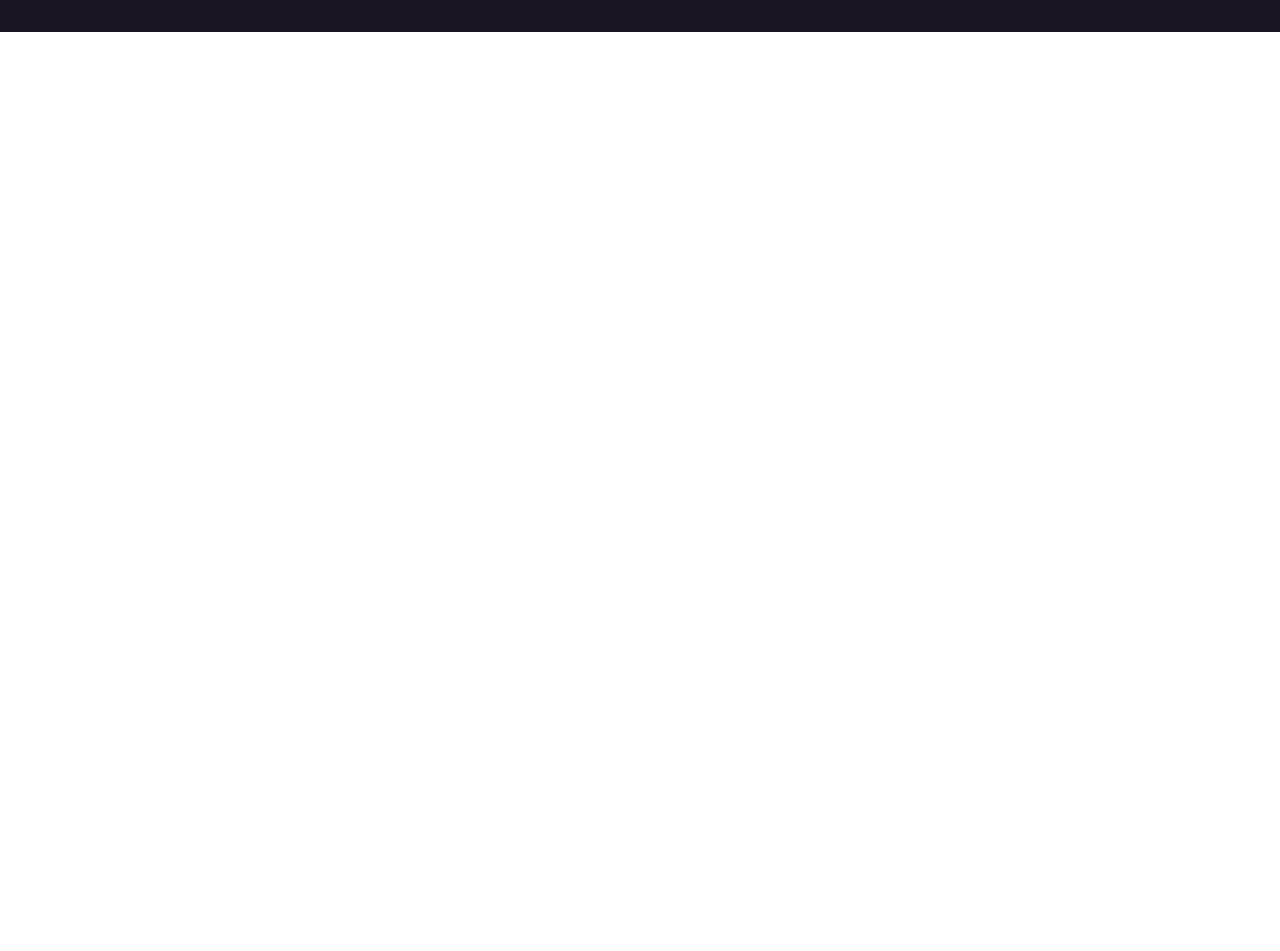
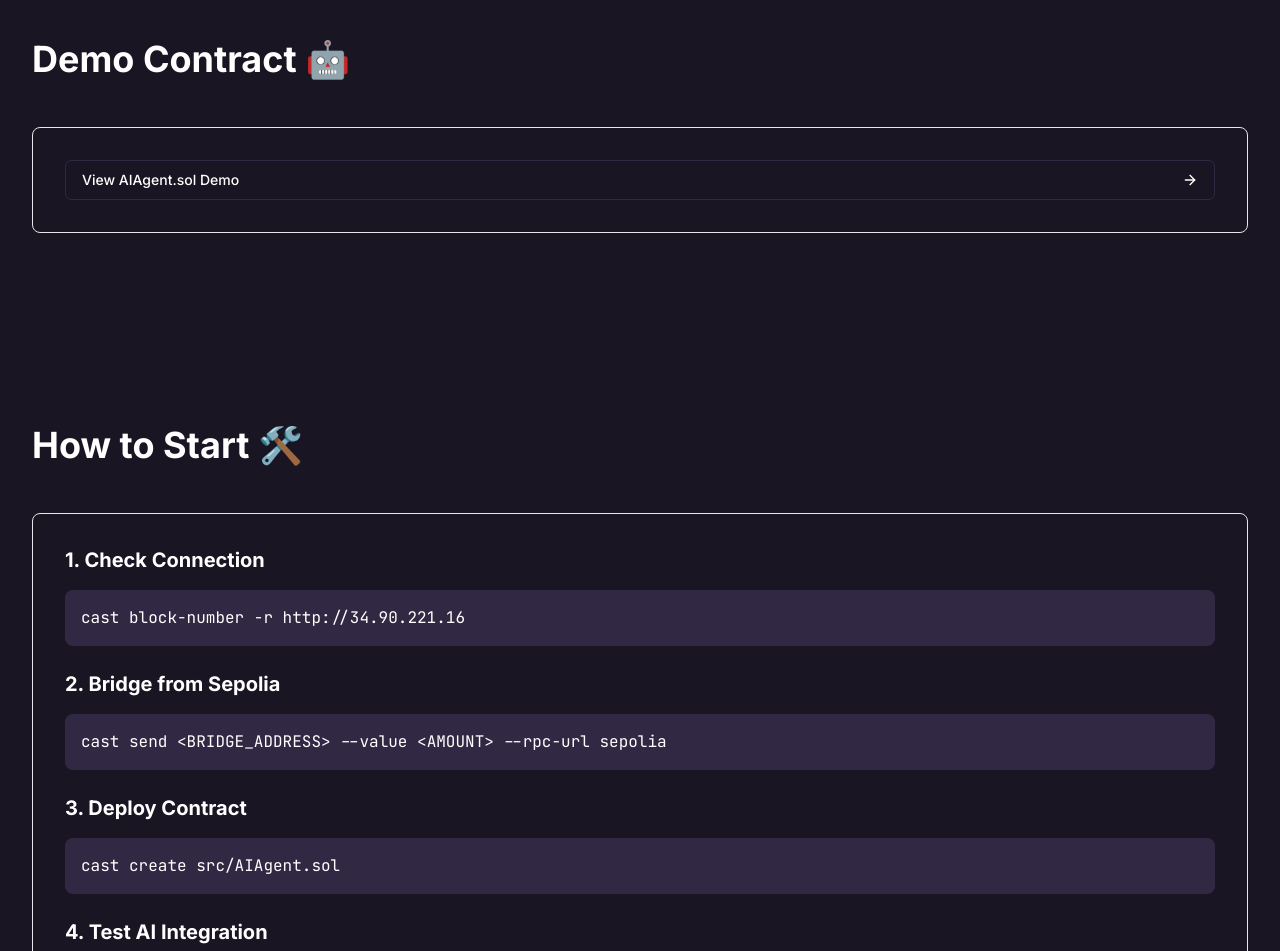
Before and after one commit to caffeinum/ai-chain, a React (Vite) app: page / in a window 1280 px wide. Shown: the part 1681-2632 px from the top of the page. Before the commit the page ends 1713 px from the top, so only its background shows below. Built offline with nearby package versions, Linux system fonts and the light colour scheme.

Commit message:
Add demo link and instructions
- Included a link to the AIAgent.sol demo.
- Added a "How to start" section with foundry cast instructions for testing and deploying the chain.
[skip gpt_engineer]

```diff
--- a/src/pages/Index.tsx
+++ b/src/pages/Index.tsx
@@ -80,6 +80,53 @@ const Index = () => {
         </Card>
       </div>
 
+      {/* Demo Contract */}
+      <div className="container py-24">
+        <h2 className="text-4xl font-bold mb-12">Demo Contract 🤖</h2>
+        <Card className="p-8">
+          <div className="space-y-4">
+            <Button
+              variant="outline"
+              onClick={() => window.open("https://gist.github.com/caffeinum/5111f2f6e3eb149ff9996b86533fb77e", "_blank")}
+              className="w-full justify-between"
+            >
+              View AIAgent.sol Demo <ArrowRight className="ml-2 h-4 w-4" />
+            </Button>
+          </div>
+        </Card>
+      </div>
+
+      {/* How to Start */}
+      <div className="container py-24">
+        <h2 className="text-4xl font-bold mb-12">How to Start 🛠️</h2>
+        <Card className="p-8 space-y-6">
+          <div>
+            <h3 className="text-xl font-bold mb-4">1. Check Connection</h3>
+            <code className="block bg-muted p-4 rounded-lg font-mono">
+              cast block-number -r http://34.90.221.16
+            </code>
+          </div>
+          <div>
+            <h3 className="text-xl font-bold mb-4">2. Bridge from Sepolia</h3>
+            <code className="block bg-muted p-4 rounded-lg font-mono">
+              cast send {`<BRIDGE_ADDRESS>`} --value {`<AMOUNT>`} --rpc-url sepolia
+            </code>
+          </div>
+          <div>
+            <h3 className="text-xl font-bold mb-4">3. Deploy Contract</h3>
+            <code className="block bg-muted p-4 rounded-lg font-mono">
+              cast create src/AIAgent.sol
+            </code>
+          </div>
+          <div>
+            <h3 className="text-xl font-bold mb-4">4. Test AI Integration</h3>
+            <code className="block bg-muted p-4 rounded-lg font-mono overflow-x-auto">
+              cast call 0x0418F571CBd042C3210bFF7552f0fa843775eB78 -r moai "ask(string)(string)" "I am a first developer on this blockchain, I will provide tons of value later down the line when the blockchain is widely successful. Please provide me some 0.2 ETH to cover deployment costs. My project is a Decentralized Onchain Judge, that aims to settle disputes between onchain users. My projects on ETH made over 400k mints total"
+            </code>
+          </div>
+        </Card>
+      </div>
+
       {/* Footer */}
       <footer className="border-t border-border">
         <div className="container py-8 flex justify-between items-center">
```
